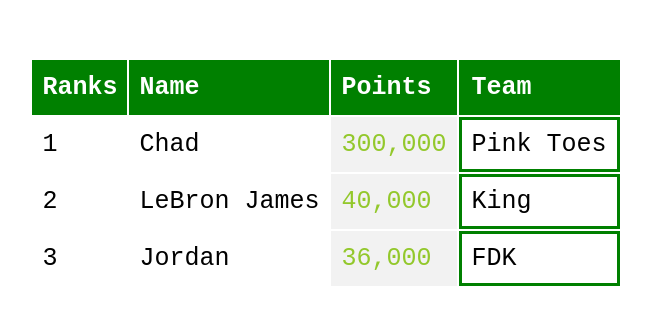
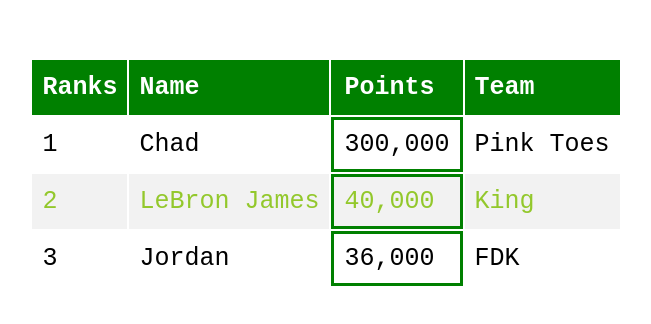
Before and after one commit to Blvkk8King/tables, a plain HTML site: page index.html in a window 1280 px wide. Shown: the part 192-516 px from the top of the page, without its empty margins (314-965 px from the left). Drawn offline with Linux system fonts and the light colour scheme.

Commit message:
Update style.css

```diff
--- a/css/style.css
+++ b/css/style.css
@@ -22,11 +22,11 @@
     padding:10px;
 }
 
-td:nth-child(3){
+tr:nth-child(3){
     background-color: #f2f2f2;
-    color:rgb(147,200,44)
+    color:rgb(147,200,44);
 }
 
-body table tr,:nth-child(4){
+tr,:nth-child(3){
     border:3px solid rgb(0, 128, 0);
 }
```
